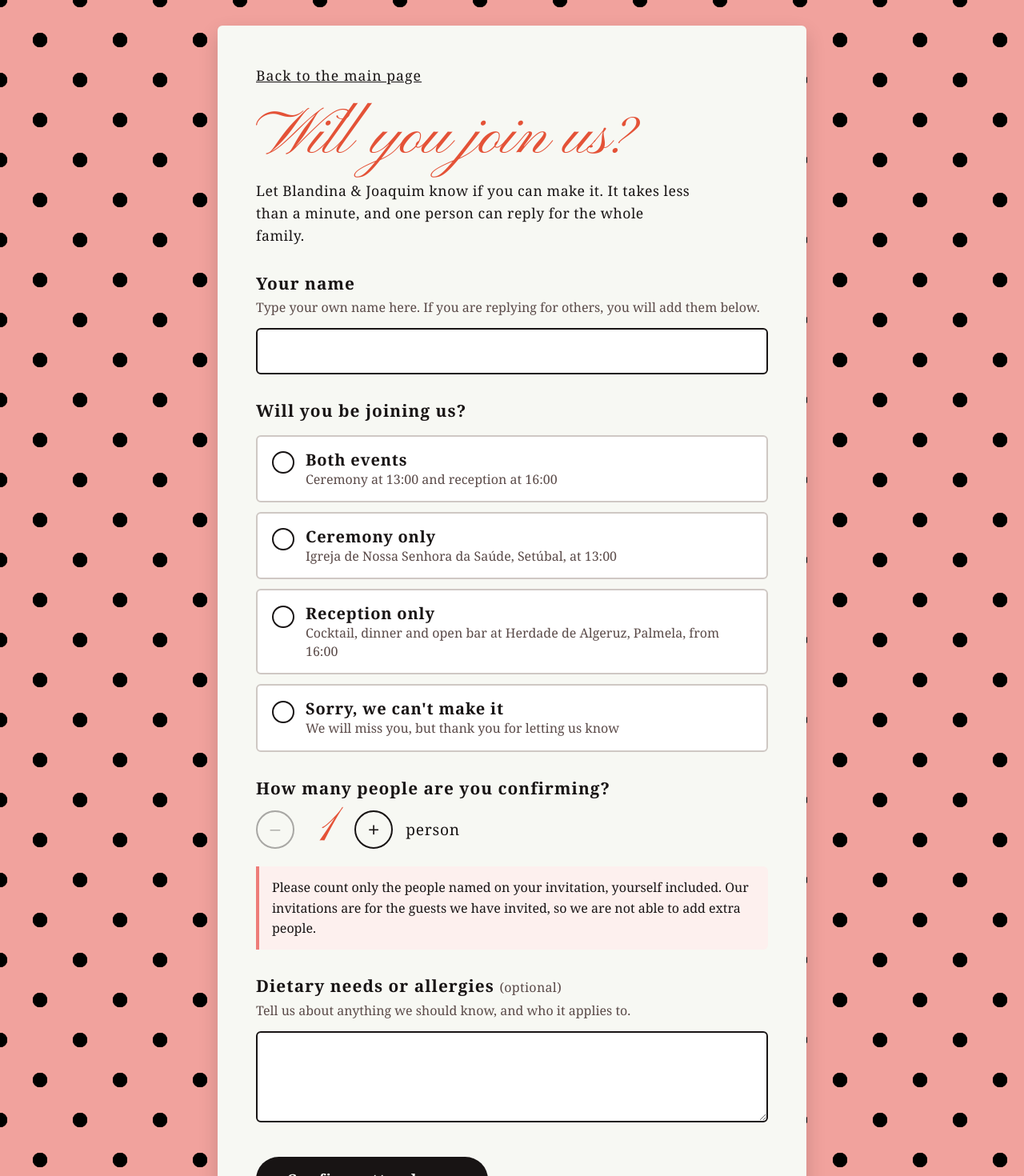
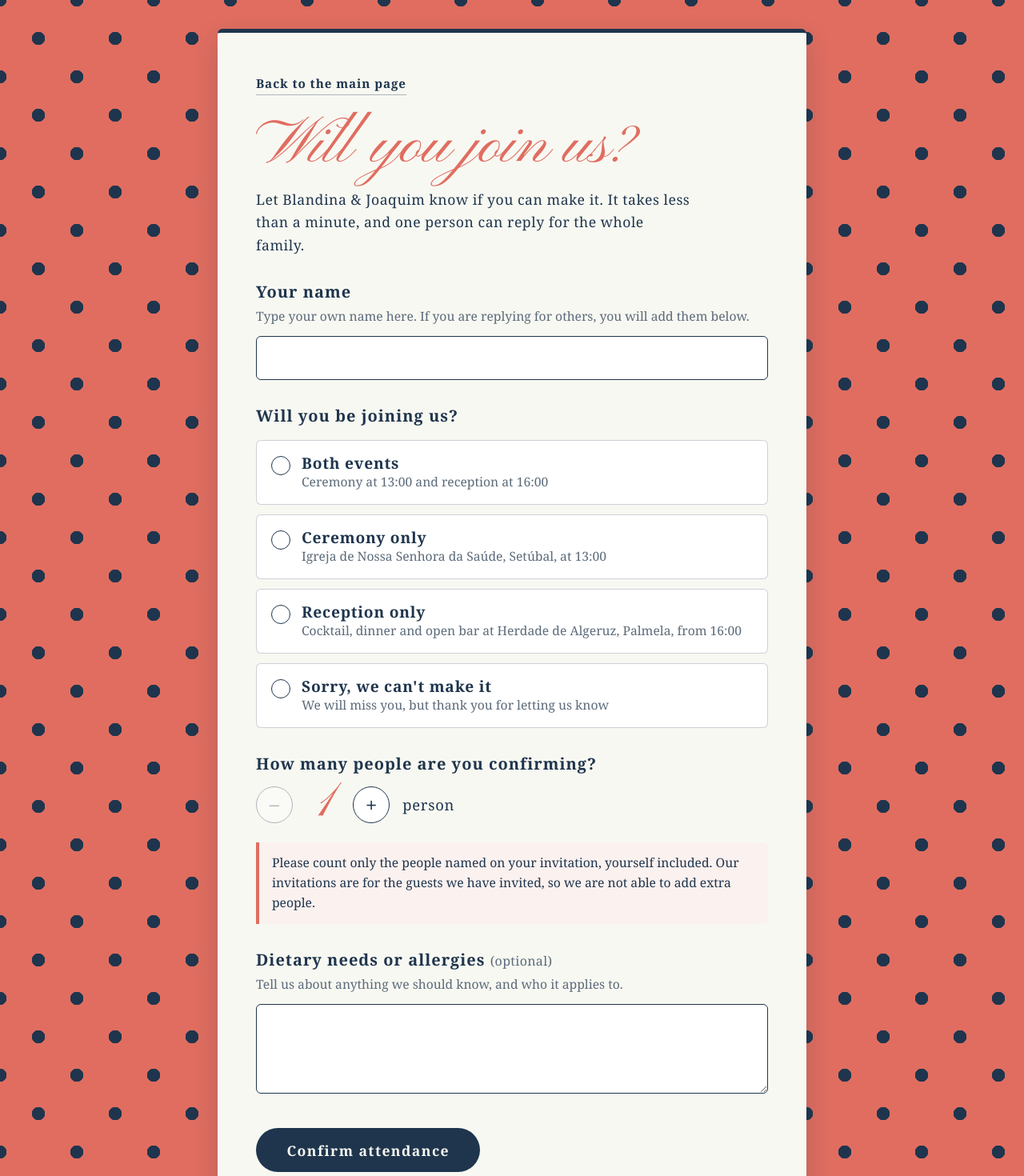
Before and after one commit to joaquimlcbfranco/wedding-ui, an Angular app: page /rsvp in a window 1280 px wide. Shown: the top 1470 px of the page at 80% size. Built offline with nearby package versions, Linux system fonts and the light colour scheme; a web font is replaced by a local one.

Commit message:
feat: Change color palette

```diff
--- a/src/app/pages/home/home.css
+++ b/src/app/pages/home/home.css
@@ -1,16 +1,15 @@
 :host {
-  --paper: #f7f8f3;
-  --ink: #181414;
-  --muted: #5a4a48;
-  --blush: #f1a29d;
-  --coral: #ee7d79;
-  --vermilion: #e45237;
+  --navy: #1F354D;
+  --salmon: #E06D60;
+  --cream: #F8F8F2;
+  --muted: #5C6B7A;
+
   --script: 'Citadel Script', 'Pinyon Script', cursive;
   --serif: 'Coldiac', 'Cormorant SC', Georgia, serif;
 
   display: block;
-  background: var(--paper);
-  color: var(--ink);
+  background: var(--cream);
+  color: var(--navy);
   font-family: var(--serif);
   font-size: 1.1rem;
   line-height: 1.6;
@@ -22,120 +21,131 @@ h1 { font-family: var(--script); font-weight: 400; letter-spacing: 0; }
 .wrap { max-width: 1120px; margin: 0 auto; padding-left: 1.5rem; padding-right: 1.5rem; }
 
 a:focus-visible, button:focus-visible {
-  outline: 3px solid var(--ink);
+  outline: 3px solid var(--navy);
   outline-offset: 3px;
   border-radius: 6px;
 }
 
-/* Polka-dot envelope lining */
-.dots {
-  background-image:
-    radial-gradient(circle, #000 0 9px, transparent 9.5px),
-    radial-gradient(circle, #000 0 9px, transparent 9.5px);
-  background-size: 100px 100px;
-  background-position: 0 0, 50px 50px;
-}
-
-/* Header */
+/* Clean, airy Cream Header */
 .header {
   position: sticky; top: 0; z-index: 20;
-  background: rgba(247, 248, 243, 0.94);
+  background: rgba(248, 248, 242, 0.96);
   backdrop-filter: blur(10px);
-  border-bottom: 1px solid rgba(24, 20, 20, 0.12);
+  border-bottom: 1px solid rgba(31, 53, 77, 0.08);
 }
-.nav { display: flex; align-items: center; justify-content: space-between; height: 60px; }
-.logo { font-family: var(--script); font-size: 2rem; color: var(--vermilion); text-decoration: none; line-height: 1; }
+.nav { display: flex; align-items: center; justify-content: space-between; height: 64px; }
+.logo { font-family: var(--script); font-size: 2.1rem; color: var(--salmon); text-decoration: none; line-height: 1; }
 .nav-cta {
-  background: var(--ink); color: var(--paper); text-decoration: none;
-  padding: 0.4rem 1.3rem; border-radius: 999px;
-  font-weight: 600; letter-spacing: 0.06em; transition: background 0.2s;
+  background: var(--navy); color: var(--cream); text-decoration: none;
+  padding: 0.45rem 1.35rem; border-radius: 999px;
+  font-size: 0.95rem; font-weight: 600; letter-spacing: 0.06em;
+  transition: background 0.2s, transform 0.15s;
 }
-.nav-cta:hover { background: var(--vermilion); }
+.nav-cta:hover { background: var(--salmon); }
 
 /* Buttons */
 .btn {
   display: inline-block; padding: 0.7rem 1.8rem; border-radius: 999px;
-  font-weight: 600; font-size: 1.05rem; letter-spacing: 0.08em; text-decoration: none;
-  transition: background 0.2s, color 0.2s;
+  font-weight: 600; font-size: 1rem; letter-spacing: 0.08em; text-decoration: none;
+  transition: background 0.2s, color 0.2s, border-color 0.2s;
 }
-.btn-solid { background: var(--ink); color: var(--paper); }
-.btn-solid:hover { background: var(--vermilion); }
-.btn-outline { border: 2px solid var(--ink); color: var(--ink); }
-.btn-outline:hover { background: var(--ink); color: var(--paper); }
-.btn-small { padding: 0.45rem 1.3rem; font-size: 1rem; }
+.btn-solid { background: var(--navy); color: var(--cream); }
+.btn-solid:hover { background: var(--salmon); }
+.btn-outline { border: 1.5px solid var(--navy); color: var(--navy); }
+.btn-outline:hover { background: var(--navy); color: var(--cream); }
+.btn-small { padding: 0.45rem 1.3rem; font-size: 0.95rem; }
 
-/* Lining: everything sits on the polka dots */
+/* Salmon Envelope Background with Navy Polka Dots */
 .lining {
-  background-color: var(--blush);
-  padding: clamp(1.5rem, 4vw, 2.5rem) 1.5rem clamp(2rem, 5vw, 3.5rem);
+  background-color: var(--salmon);
+  padding: clamp(2rem, 5vw, 3.25rem) 1.5rem clamp(2.5rem, 6vw, 4rem);
+}
+.dots {
+  background-image:
+    radial-gradient(circle, var(--navy) 0 7px, transparent 7.5px),
+    radial-gradient(circle, var(--navy) 0 7px, transparent 7.5px);
+  background-size: 96px 96px;
+  background-position: 0 0, 48px 48px;
 }
 .lining-inner {
   max-width: 940px; margin: 0 auto;
   animation: rise 0.8s cubic-bezier(0.2, 0.7, 0.2, 1) both;
 }
 
-/* Names tag */
+/* Main Invite Card */
 .tag {
   position: relative; overflow: hidden;
-  max-width: 640px; margin: 0 auto 1.5rem;
-  padding: 1.5rem clamp(1.5rem, 8vw, 5rem) 1.6rem;
+  max-width: 640px; margin: 0 auto 1.75rem;
+  padding: 2rem clamp(1.5rem, 8vw, 5rem) 2.1rem;
   text-align: center; border-radius: 6px;
-  background: var(--paper);
-  box-shadow: 0 10px 24px rgba(0, 0, 0, 0.16);
+  background: var(--cream);
+  box-shadow: 0 14px 32px rgba(31, 53, 77, 0.14);
 }
 .tag > p, .tag > h1 { position: relative; z-index: 1; }
 
-/* Optional peonies: public/images/peony-top.png and peony-bottom.png */
-.peony { position: absolute; pointer-events: none; }
-.peony-top { top: 0; right: 0; width: 110px; }
-.peony-bottom { bottom: 0; left: 0; width: 130px; }
+.peony { position: absolute; pointer-events: none; opacity: 0.85; }
+.peony-top { top: 0; right: 0; width: 115px; }
+.peony-bottom { bottom: 0; left: 0; width: 135px; }
 
-.kicker { font-size: 1.1rem; letter-spacing: 0.12em; }
+.kicker { font-size: 1rem; letter-spacing: 0.16em; color: var(--navy); text-transform: uppercase; }
 .names {
-  margin: 0.1rem 0 0.1rem;
-  font-size: clamp(2.8rem, 8vw, 4.8rem); line-height: 1.15; color: var(--vermilion);
+  margin: 0.2rem 0;
+  font-size: clamp(2.8rem, 8vw, 4.8rem); line-height: 1.15;
+  color: var(--salmon);
 }
-.tag-date { letter-spacing: 0.08em; }
-.countdown { display: block; margin-top: 0.2rem; font-size: 0.95rem; color: var(--muted); }
+.tag-date { letter-spacing: 0.1em; color: var(--navy); font-weight: 600; }
+.countdown { display: block; margin-top: 0.3rem; font-size: 0.9rem; color: var(--salmon); font-weight: 600; }
 
-/* Venue cards */
-.cards { display: grid; grid-template-columns: repeat(2, 1fr); gap: 1.25rem; }
+/* Info Cards: Crisp Cream + Deep Navy (#1F354D) */
+.cards { display: grid; grid-template-columns: repeat(2, 1fr); gap: 1.5rem; }
 .card {
-  background: var(--paper); border-radius: 6px;
-  padding: 1.5rem 1.75rem 1.75rem;
-  box-shadow: 0 10px 24px rgba(0, 0, 0, 0.16);
-  border-top: 6px solid var(--vermilion);
+  background: var(--cream); border-radius: 6px;
+  padding: 1.75rem 2rem 2rem;
+  box-shadow: 0 14px 32px rgba(31, 53, 77, 0.14);
+  border-top: 4px solid var(--navy);
 }
-.card-title { font-size: 1.15rem; font-weight: 600; letter-spacing: 0.1em; }
+.card-title { font-size: 1.15rem; font-weight: 600; letter-spacing: 0.12em; color: var(--navy); }
+.card-desc {
+  font-size: 0.95rem;
+  color: var(--muted);
+  margin: 0.25rem 0 0.5rem;
+  font-style: italic;
+}
 .card-time {
-  font-family: var(--script); font-size: 4.6rem; line-height: 1.05; color: var(--vermilion);
-  margin-top: 0.15rem;
+  font-family: var(--script); font-size: 4.5rem; line-height: 1.05;
+  color: var(--salmon);
+  margin-top: 0.1rem;
 }
-.card-ampm { font-size: 0.95rem; color: var(--muted); letter-spacing: 0.04em; margin-bottom: 1rem; }
-.venue { font-size: 1.3rem; font-weight: 600; line-height: 1.3; }
-.place { color: var(--muted); margin-bottom: 1.1rem; }
-.details { margin: 0 0 1.1rem; padding-left: 1.2rem; }
+.card-ampm { font-size: 0.9rem; color: var(--muted); letter-spacing: 0.04em; margin-bottom: 1.15rem; }
+.venue { font-size: 1.25rem; font-weight: 600; line-height: 1.3; color: var(--navy); }
+.place { color: var(--muted); margin-bottom: 1.25rem; }
+.details { margin: 0 0 1.25rem; padding-left: 1.2rem; color: var(--navy); }
 .details li { margin-bottom: 0.25rem; }
 
 .transfer {
-  max-width: 640px; margin: 1.25rem auto 0; padding: 0.75rem 1.25rem;
-  background: var(--paper); border-radius: 6px; text-align: center; font-style: italic;
+  max-width: 640px; margin: 1.5rem auto 0; padding: 0.85rem 1.25rem;
+  background: var(--cream); border-radius: 6px; text-align: center; font-style: italic;
+  color: var(--navy);
 }
 
-/* RSVP strip */
+/* RSVP strip: Clean Cream + Navy */
 .rsvp-strip {
   display: flex; align-items: center; justify-content: space-between; gap: 1.5rem;
-  margin-top: 1.25rem; padding: 1.1rem 1.75rem;
-  background: var(--paper); border-radius: 6px;
-  box-shadow: 0 10px 24px rgba(0, 0, 0, 0.16);
+  margin-top: 1.5rem; padding: 1.35rem 2rem;
+  background: var(--cream); border-radius: 6px;
+  box-shadow: 0 14px 32px rgba(31, 53, 77, 0.14);
 }
-.rsvp-strip p { letter-spacing: 0.03em; }
-.rsvp-strip strong { display: block; font-size: 1.3rem; letter-spacing: 0.06em; }
+.rsvp-strip p { letter-spacing: 0.03em; color: var(--muted); }
+.rsvp-strip strong { display: block; font-size: 1.25rem; letter-spacing: 0.06em; color: var(--navy); margin-bottom: 0.15rem; }
 
-/* Footer */
-.footer { padding: 1.75rem 1.5rem 2.25rem; text-align: center; }
-.footer-names { font-family: var(--script); font-size: 2.2rem; color: var(--vermilion); line-height: 1.2; }
-.footer-date { color: var(--muted); letter-spacing: 0.08em; }
+/* Clean Cream Footer */
+.footer {
+  padding: 2rem 1.5rem 2.5rem; text-align: center;
+  background: var(--cream);
+  border-top: 1px solid rgba(31, 53, 77, 0.08);
+}
+.footer-names { font-family: var(--script); font-size: 2.2rem; color: var(--salmon); line-height: 1.2; }
+.footer-date { color: var(--muted); letter-spacing: 0.08em; font-size: 0.95rem; }
 
 /* One load moment */
 @keyframes rise {
@@ -156,8 +166,8 @@ a:focus-visible, button:focus-visible {
   .peony-bottom { width: 90px; }
   .dots {
     background-image:
-      radial-gradient(circle, #000 0 7px, transparent 7.5px),
-      radial-gradient(circle, #000 0 7px, transparent 7.5px);
+      radial-gradient(circle, var(--navy) 0 6px, transparent 6.5px),
+      radial-gradient(circle, var(--navy) 0 6px, transparent 6.5px);
     background-size: 76px 76px;
     background-position: 0 0, 38px 38px;
   }
--- a/src/app/pages/rsvp/rsvp.css
+++ b/src/app/pages/rsvp/rsvp.css
@@ -1,18 +1,18 @@
 :host {
-  --paper: #f7f8f3;
-  --ink: #181414;
-  --muted: #5a4a48;
-  --blush: #f1a29d;
-  --coral: #ee7d79;
-  --vermilion: #e45237;
-  --error: #b3361f;
-  --line: #cfc8c4;
+  --navy: #1F354D;
+  --salmon: #E06D60;
+  --cream: #F8F8F2;
+  --muted: #5C6B7A;
+  --tint: #FBF1EF;        /* Soft salmon-tinted cream for notes & selected options */
+  --error: #B3361F;
+  --line: rgba(31, 53, 77, 0.22);
+
   --script: 'Citadel Script', 'Pinyon Script', cursive;
   --serif: 'Coldiac', 'Cormorant SC', Georgia, serif;
 
   display: block;
   min-height: 100vh;
-  color: var(--ink);
+  color: var(--navy);
   font-family: var(--serif);
   font-size: 1.1rem;
   line-height: 1.6;
@@ -20,36 +20,52 @@
 
 h1, p { margin: 0; }
 
+/* Salmon Envelope Background with Navy Polka Dots */
 .dots {
-  background-color: var(--blush);
+  background-color: var(--salmon);
   background-image:
-    radial-gradient(circle, #000 0 9px, transparent 9.5px),
-    radial-gradient(circle, #000 0 9px, transparent 9.5px);
-  background-size: 100px 100px;
-  background-position: 0 0, 50px 50px;
+    radial-gradient(circle, var(--navy) 0 8px, transparent 8.5px),
+    radial-gradient(circle, var(--navy) 0 8px, transparent 8.5px);
+  background-size: 96px 96px;
+  background-position: 0 0, 48px 48px;
 }
 
-.page { min-height: 100vh; padding: 2rem 1.5rem 3rem; }
+.page { min-height: 100vh; padding: 2.25rem 1.5rem 3.5rem; }
 
+/* Cream Info/RSVP Card */
 .sheet {
   max-width: 640px; margin: 0 auto;
-  background: var(--paper); border-radius: 6px;
+  background: var(--cream);
+  border-radius: 6px;
+  border-top: 5px solid var(--navy);
   padding: clamp(1.75rem, 5vw, 3rem);
-  box-shadow: 0 10px 24px rgba(0, 0, 0, 0.16);
+  box-shadow: 0 14px 32px rgba(31, 53, 77, 0.2);
+  animation: rise 0.7s cubic-bezier(0.2, 0.7, 0.2, 1) both;
 }
 
-.back { color: var(--ink); letter-spacing: 0.06em; }
-.back:hover { color: var(--vermilion); }
+.back {
+  display: inline-block;
+  color: var(--navy);
+  font-size: 0.95rem;
+  font-weight: 600;
+  letter-spacing: 0.06em;
+  text-decoration: none;
+  border-bottom: 1.5px solid rgba(31, 53, 77, 0.35);
+  padding-bottom: 2px;
+  transition: color 0.2s, border-color 0.2s;
+}
+.back:hover { color: var(--salmon); border-color: var(--salmon); }
 
 h1 {
   margin-top: 1.25rem;
   font-family: var(--script); font-weight: 400;
-  font-size: clamp(3.4rem, 10vw, 5rem); line-height: 1.1; color: var(--vermilion);
+  font-size: clamp(3.4rem, 10vw, 5rem); line-height: 1.1;
+  color: var(--salmon);
 }
-.intro { margin-top: 0.5rem; letter-spacing: 0.03em; max-width: 34rem; }
+.intro { margin-top: 0.5rem; letter-spacing: 0.03em; max-width: 34rem; color: var(--navy); }
 
 a:focus-visible, button:focus-visible {
-  outline: 3px solid var(--ink);
+  outline: 3px solid var(--navy);
   outline-offset: 3px;
   border-radius: 6px;
 }
@@ -58,114 +74,142 @@ a:focus-visible, button:focus-visible {
 .field { margin: 2rem 0 0; padding: 0; border: 0; min-width: 0; }
 .label {
   display: block; padding: 0; margin-bottom: 0.3rem;
-  font-size: 1.3rem; font-weight: 600; letter-spacing: 0.05em; line-height: 1.3;
+  font-size: 1.25rem; font-weight: 600; letter-spacing: 0.05em; line-height: 1.3;
+  color: var(--navy);
 }
 .optional { font-size: 1rem; font-weight: 400; color: var(--muted); letter-spacing: 0.02em; }
-.hint { margin-bottom: 0.75rem; color: var(--muted); font-size: 1rem; }
+.hint { margin-bottom: 0.75rem; color: var(--muted); font-size: 0.98rem; }
 
 input[type='text'],
 textarea {
   width: 100%; box-sizing: border-box;
   padding: 0.8rem 1rem;
-  font: inherit; color: var(--ink);
-  background: #fff; border: 2px solid var(--ink); border-radius: 6px;
+  font: inherit; color: var(--navy);
+  background: #ffffff;
+  border: 1.5px solid var(--navy);
+  border-radius: 6px;
+  transition: border-color 0.2s, box-shadow 0.2s;
 }
 textarea { resize: vertical; min-height: 5.5rem; }
 input[type='text']:focus-visible,
-textarea:focus-visible { outline: 3px solid var(--vermilion); outline-offset: 2px; }
+textarea:focus-visible {
+  outline: 3px solid var(--salmon);
+  outline-offset: 2px;
+  border-color: var(--salmon);
+}
 input[aria-invalid='true'] { border-color: var(--error); }
 
-.error { margin-top: 0.6rem; color: var(--error); font-weight: 600; font-size: 1rem; }
+.error { margin-top: 0.6rem; color: var(--error); font-weight: 600; font-size: 0.98rem; }
 
 /* Number of people */
 .stepper-row { display: flex; align-items: center; gap: 1rem; margin: 0.5rem 0 1rem; }
 .stepper { display: inline-flex; align-items: center; gap: 0.75rem; }
 .step {
-  width: 48px; height: 48px; border-radius: 50%;
+  width: 46px; height: 46px; border-radius: 50%;
   display: grid; place-items: center; padding: 0;
-  font: inherit; font-size: 1.7rem; line-height: 1; color: var(--ink);
-  background: transparent; border: 2px solid var(--ink); cursor: pointer;
-  transition: background 0.2s, color 0.2s;
+  font: inherit; font-size: 1.65rem; line-height: 1; color: var(--navy);
+  background: #ffffff; border: 1.5px solid var(--navy); cursor: pointer;
+  transition: background 0.2s, color 0.2s, border-color 0.2s;
 }
-.step:hover:not(:disabled) { background: var(--ink); color: var(--paper); }
+.step:hover:not(:disabled) { background: var(--navy); color: var(--cream); }
 .step:disabled { opacity: 0.35; cursor: not-allowed; }
 .count {
   min-width: 3.2rem; text-align: center;
-  font-family: var(--script); font-size: 3.8rem; line-height: 1; color: var(--vermilion);
+  font-family: var(--script); font-size: 3.8rem; line-height: 1;
+  color: var(--salmon);
 }
-.count-label { font-size: 1.2rem; letter-spacing: 0.04em; }
+.count-label { font-size: 1.15rem; letter-spacing: 0.04em; color: var(--navy); }
 
 .note {
-  padding: 0.85rem 1rem; font-size: 1rem; color: var(--ink);
-  background: #fdf0ee; border-left: 4px solid var(--coral); border-radius: 0 6px 6px 0;
+  padding: 0.85rem 1rem; font-size: 0.98rem; color: var(--navy);
+  background: var(--tint);
+  border-left: 4px solid var(--salmon);
+  border-radius: 0 6px 6px 0;
 }
 
 /* Names of the other people */
 .people { margin-top: 1.5rem; }
 .person { margin-top: 0.9rem; }
-.sublabel { display: block; margin-bottom: 0.25rem; font-weight: 600; letter-spacing: 0.04em; }
+.sublabel { display: block; margin-bottom: 0.25rem; font-weight: 600; letter-spacing: 0.04em; color: var(--navy); }
 
-/* Where: selectable cards */
+/* Attendance selectable cards */
 .options { display: grid; gap: 0.75rem; margin-top: 0.75rem; }
 .option {
   position: relative; display: flex; align-items: flex-start; gap: 0.9rem;
   padding: 1rem 1.1rem; cursor: pointer;
-  background: #fff; border: 2px solid var(--line); border-radius: 6px;
-  transition: border-color 0.2s, background 0.2s;
+  background: #ffffff; border: 1.5px solid var(--line); border-radius: 6px;
+  transition: border-color 0.2s, background 0.2s, box-shadow 0.2s;
 }
-.option:hover { border-color: var(--ink); }
+.option:hover { border-color: var(--navy); }
 .option input { position: absolute; opacity: 0; pointer-events: none; }
 
 .mark {
-  flex: none; width: 24px; height: 24px; margin-top: 0.15rem;
-  border: 2px solid var(--ink); border-radius: 50%; background: #fff;
+  flex: none; width: 22px; height: 22px; margin-top: 0.2rem;
+  border: 1.5px solid var(--navy); border-radius: 50%; background: #ffffff;
   display: grid; place-items: center;
 }
+.option input:checked ~ .mark { border-color: var(--salmon); }
 .option input:checked ~ .mark::after {
-  content: ''; width: 12px; height: 12px; border-radius: 50%; background: var(--vermilion);
+  content: ''; width: 11px; height: 11px; border-radius: 50%; background: var(--salmon);
 }
 
 .option:has(input:checked) {
-  border-color: var(--vermilion); background: #fdf0ee; box-shadow: 0 0 0 1px var(--vermilion);
+  border-color: var(--salmon);
+  background: var(--tint);
+  box-shadow: 0 0 0 1px var(--salmon);
 }
-.option:has(input:focus-visible) { outline: 3px solid var(--ink); outline-offset: 3px; }
+.option:has(input:focus-visible) { outline: 3px solid var(--navy); outline-offset: 3px; }
 
 .option-body { display: grid; }
-.option-title { font-size: 1.25rem; font-weight: 600; letter-spacing: 0.04em; line-height: 1.3; }
-.option-detail { color: var(--muted); font-size: 1rem; line-height: 1.4; }
+.option-title { font-size: 1.2rem; font-weight: 600; letter-spacing: 0.04em; line-height: 1.3; color: var(--navy); }
+.option-detail { color: var(--muted); font-size: 0.98rem; line-height: 1.4; }
 
 /* Submit & Feedback states */
 .submit {
   display: inline-block; margin-top: 2.25rem; padding: 0.85rem 2.4rem;
-  font: inherit; font-weight: 600; font-size: 1.15rem; letter-spacing: 0.08em;
-  color: var(--paper); background: var(--ink);
+  font: inherit; font-weight: 600; font-size: 1.1rem; letter-spacing: 0.08em;
+  color: var(--cream); background: var(--navy);
   border: 0; border-radius: 999px; cursor: pointer;
   transition: background 0.2s;
 }
-.submit:hover:not(:disabled) { background: var(--vermilion); }
+.submit:hover:not(:disabled) { background: var(--salmon); }
 .submit:disabled { opacity: 0.6; cursor: wait; }
 
 .submit-error {
   margin-top: 1.5rem; padding: 0.85rem 1rem;
-  background: #fdf0ee; border-left: 4px solid var(--error); border-radius: 0 6px 6px 0;
+  background: var(--tint); border-left: 4px solid var(--error); border-radius: 0 6px 6px 0;
 }
 
 .success-box {
-  margin-top: 2rem; padding: 1.5rem;
-  background: #fdf0ee; border: 2px solid var(--vermilion); border-radius: 6px;
+  margin-top: 2rem; padding: 1.75rem;
+  background: var(--tint);
+  border: 1.5px solid var(--salmon);
+  border-radius: 6px;
 }
 .success-box h2 {
-  margin: 0 0 0.5rem; font-size: 1.5rem; color: var(--vermilion);
+  margin: 0 0 0.5rem;
+  font-family: var(--script); font-weight: 400;
+  font-size: 2.6rem; line-height: 1.15;
+  color: var(--salmon);
 }
+.success-box p { color: var(--navy); }
 
-.change-note { margin-top: 1.25rem; color: var(--muted); font-size: 1rem; }
+.change-note { margin-top: 1.25rem; color: var(--muted); font-size: 0.95rem; }
+
+@keyframes rise {
+  from { opacity: 0; transform: translateY(16px); }
+  to { opacity: 1; transform: none; }
+}
+@media (prefers-reduced-motion: reduce) {
+  .sheet { animation: none; }
+}
 
 @media (max-width: 760px) {
   .submit { width: 100%; }
   .dots {
     background-image:
-      radial-gradient(circle, #000 0 7px, transparent 7.5px),
-      radial-gradient(circle, #000 0 7px, transparent 7.5px);
+      radial-gradient(circle, var(--navy) 0 6.5px, transparent 7px),
+      radial-gradient(circle, var(--navy) 0 6.5px, transparent 7px);
     background-size: 76px 76px;
     background-position: 0 0, 38px 38px;
   }
```
